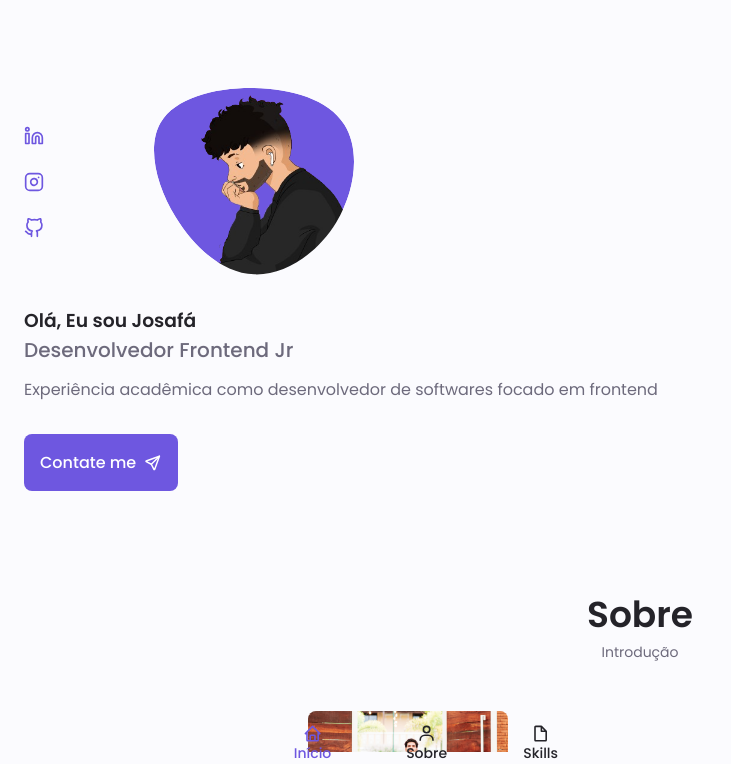
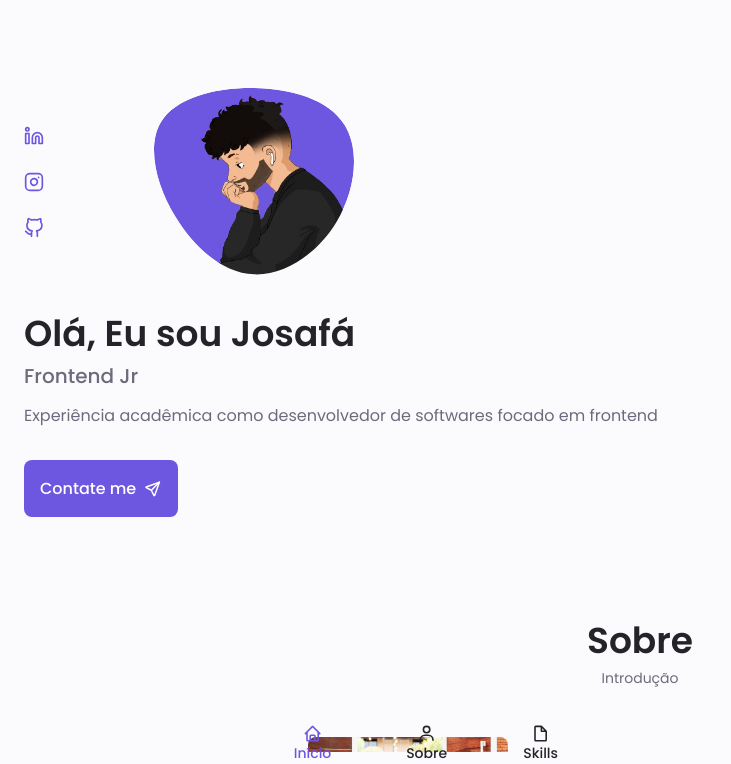
Before and after one commit to FAFAzin/portifolio_profissional, a React (Vite) app: page / in a window 1280 px wide. Shown: the top 764 px of the page, without its empty margins (0-731 px from the left). Built offline with nearby package versions, Linux system fonts and the light colour scheme.

Commit message:
Alterando tamanho do nome

```diff
--- a/src/components/Home/Home.css
+++ b/src/components/Home/Home.css
@@ -36,8 +36,8 @@
     grid-column: 1/3;
 }
 
-.home-title {
-    font-size: var(--big-font-size);
+.home__title {
+    font-size: var(--h1-font-size)
 }
 
 .home__subtitle {
--- a/src/components/Home/index.jsx
+++ b/src/components/Home/index.jsx
@@ -18,14 +18,14 @@ const Home = () => {
                 {/* Icones rede social */}
                 <div className="home__content grid">
                     <div className="home__social">
-                        <Link to="https://linkedin.com" target="_blank" className="home__social-icon">
+                        <Link to="https://www.linkedin.com/in/josafa-silveira/" target="_blank" className="home__social-icon">
                             <FiLinkedin />
                         </Link>
-                        <Link to="https://www.instagram.com" target="_blank" className="home__social-icon">
+                        <Link to="https://www.instagram.com/josafa_silveira/?next=%2F" target="_blank" className="home__social-icon">
 
                             <FiInstagram />
                         </Link>
-                        <Link to="https://github.com" target="_blank" className="home__social-icon">
+                        <Link to="https://github.com/FAFAzin" target="_blank" className="home__social-icon">
                             <FiGithub />
                         </Link>
                     </div>
@@ -55,7 +55,7 @@ const Home = () => {
                     {/* Name and Information */}
                     <div className="home__data">
                         <h1 className="home__title">Olá, Eu sou Josafá</h1>
-                        <h3 className="home__subtitle">Desenvolvedor Frontend Jr</h3>
+                        <h3 className="home__subtitle">Frontend Jr</h3>
                         <p className="home__description">Experiência acadêmica como desenvolvedor de softwares focado em frontend</p>
                         <Link to="/contato" className="button button--flex">
                             Contate me <TbSend className='button__icon' />
```
